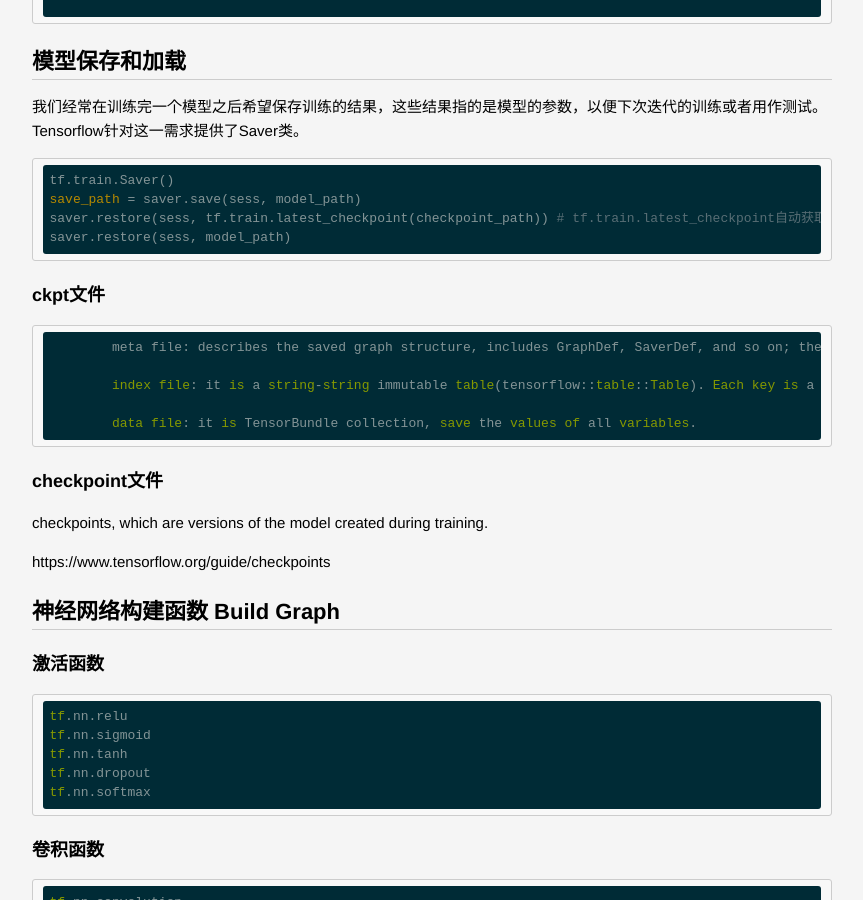
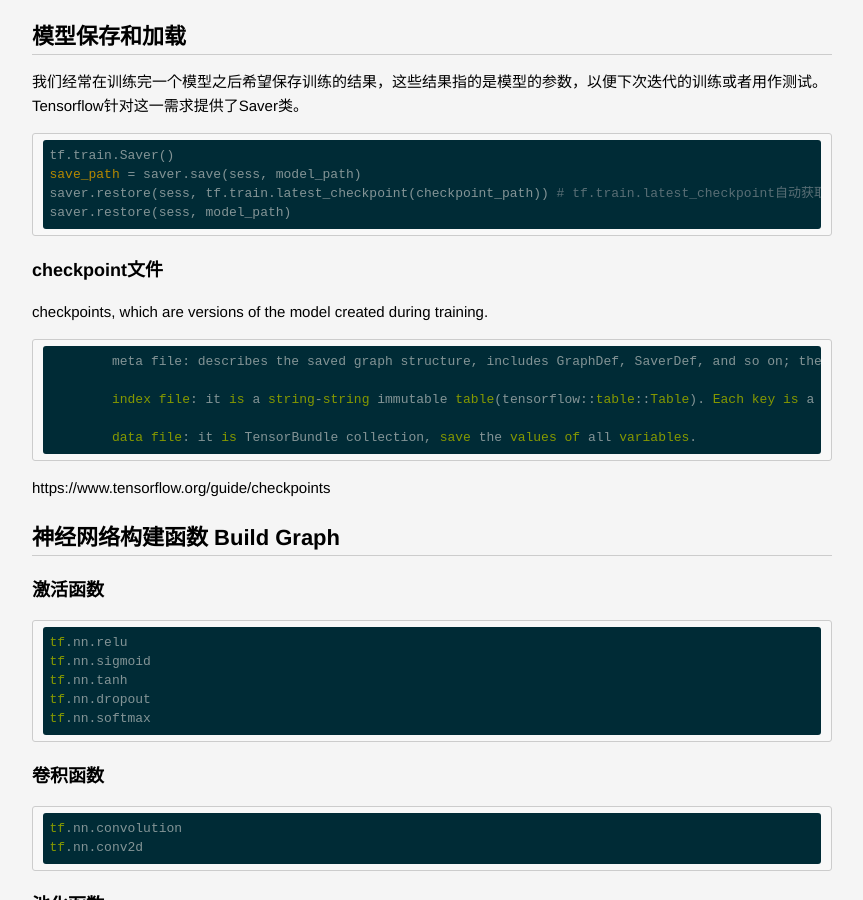
Before and after one commit to lucky521/blog, a Jekyll site: the page built from _posts/2017-10-26-tensorflow.markdown, in a window 1280 px wide and 900 px high, scrolled down 7364 px. Shown: the whole window, without its empty margins (208-1071 px from the left). Built offline with Jekyll 4.4.1, drawn with Linux system fonts in a browser that asks for light colours; some of the changed lines change nothing that is shown.

Commit message:
try new filename format

````diff
--- a/_posts/2017-10-26-tensorflow.markdown
+++ b/_posts/2017-10-26-tensorflow.markdown
@@ -298,7 +298,9 @@
 saver.restore(sess, model_path)
 ```
 
-### ckpt文件
+### checkpoint文件
+
+checkpoints, which are versions of the model created during training.
 
 		meta file: describes the saved graph structure, includes GraphDef, SaverDef, and so on; then apply tf.train.import_meta_graph('/tmp/model.ckpt.meta'), will restore Saver and Graph.
 
@@ -306,9 +308,6 @@
 
 		data file: it is TensorBundle collection, save the values of all variables.
 
-### checkpoint文件
-
-checkpoints, which are versions of the model created during training.
 
 https://www.tensorflow.org/guide/checkpoints
 
````
Also changed, not shown: _posts/machine-learning-primer-2018-09-09.html (renamed from _posts/2018-09-09-machine-learning-primer.html).
